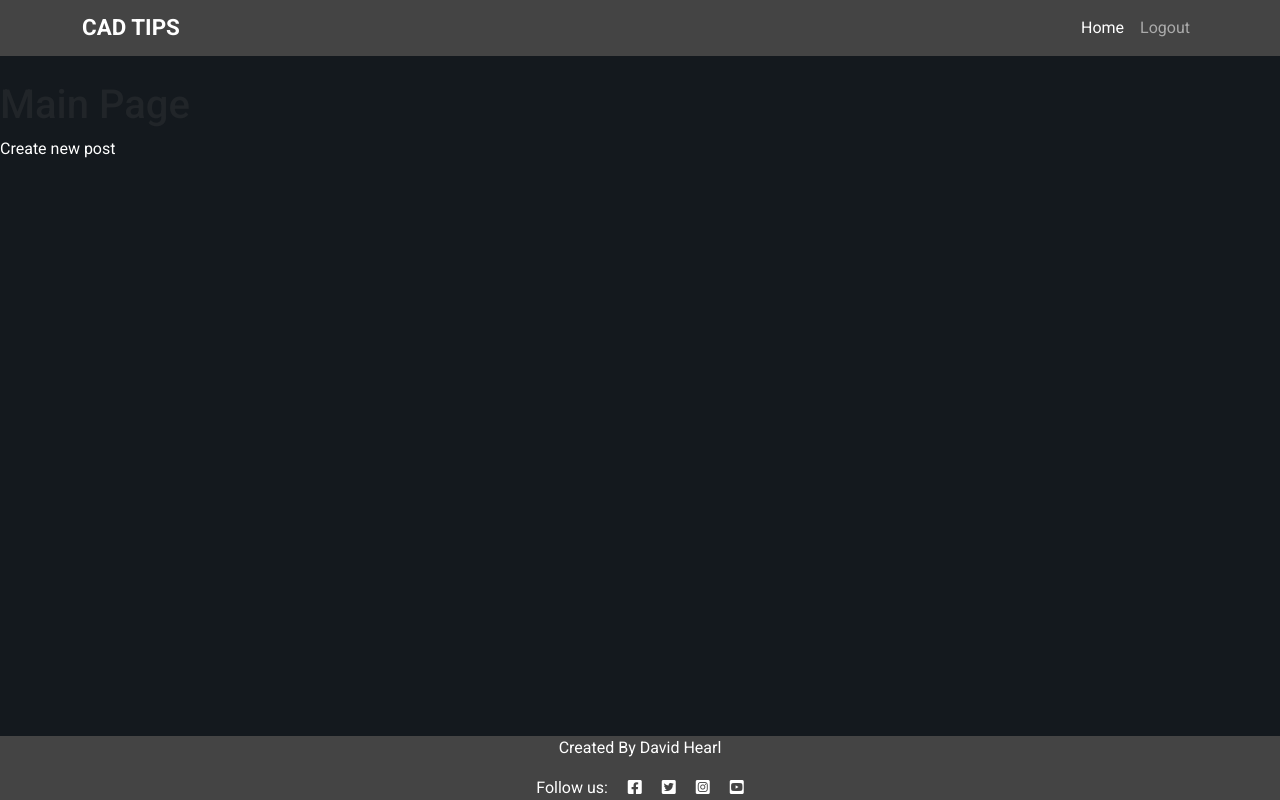
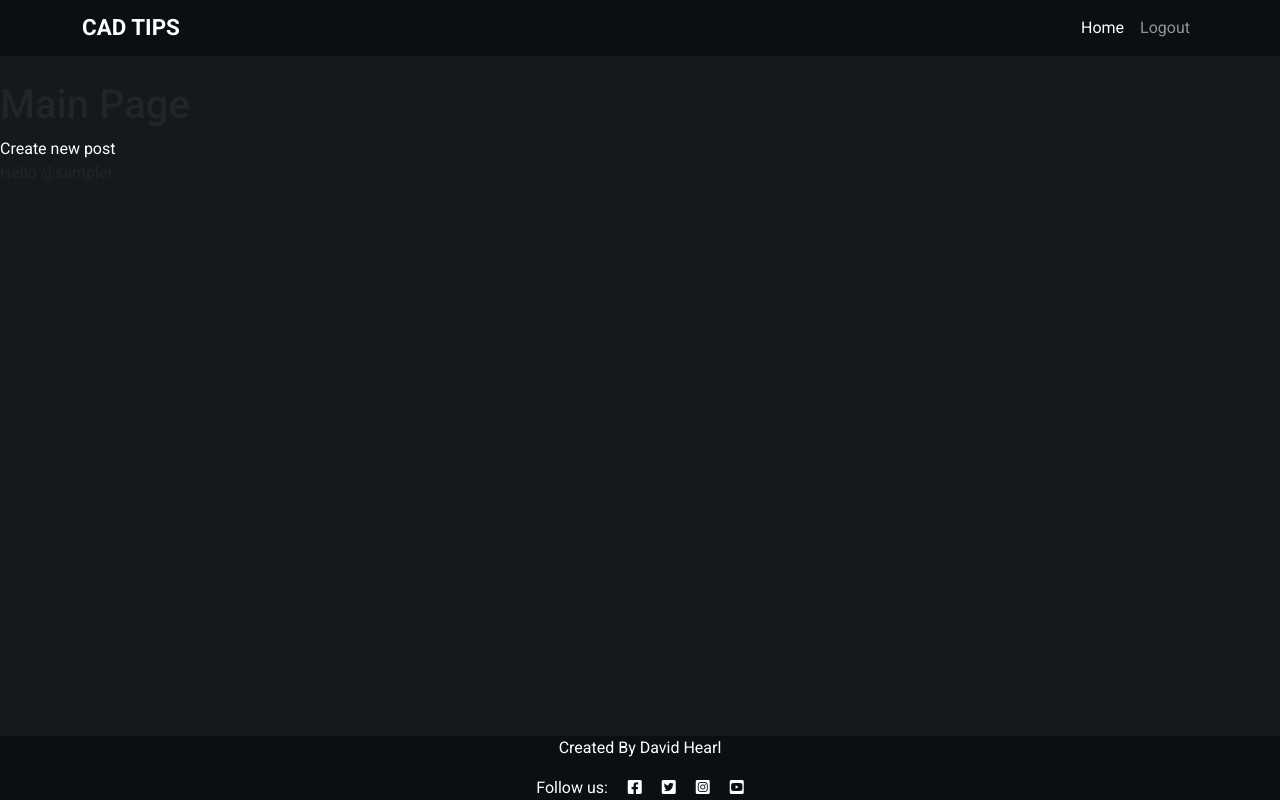
Before and after one commit to DavidHearl/inventor-blog, a Django app: page / in a window 1280 px wide. Run offline with Django 3.2, Linux system fonts and the light colour scheme; the visitor is signed in with stand-in values (Sample User, id 1); data that the repository does not hold is empty.

Commit message:
added welcome message when user signs in

```diff
--- a/blog/models.py
+++ b/blog/models.py
@@ -3,6 +3,7 @@ from django.contrib.auth.models import User
 from cloudinary.models import CloudinaryField
 
 STATUS = ((0, "Draft"), (1, "Published"))
+
 
 class Post(models.Model):
 
--- a/blog/templates/views/index.html
+++ b/blog/templates/views/index.html
@@ -8,17 +8,22 @@
 {% for post in posts %}
 
 <div>
+    <p>{{ post.title }}</p>
     <p>{{ post.created_on }}
         <a href="{% url 'delete_Post' post.id %}"><button>Delete</button></a>
     </p>
-    <button><a href="{% url 'delete_Post' post.id %}">Delete</a></button></p>
+    <a href="{% url 'post_detail' post.id %}">
 
-    <a href="{% url 'post_detail' post.id %}">
-        <p>{{ post.title }}</p>
     </a>
 </div>
 
 {% endfor %}
+
+{% if request.user.is_authenticated %}
+    <p>Hello @{{request.user.username}}!</p>
+{% else %}
+    <p>Register/Log in to create, comment on and like posts.</p>
+{% endif %}
 
 {% endblock %}
 
--- a/blog/views.py
+++ b/blog/views.py
@@ -20,7 +20,7 @@ def login(request):
         return redirect('home')
 
     if request.method == "POST":
-        username = request.POST.get('username')
+        username = request.POST.get('username').lower()
         password = request.POST.get('password')
 
         user = authenticate(request, username=username, password=password)
@@ -38,6 +38,18 @@ def login(request):
 
 def register(request):
     form = UserCreationForm()
+
+    if request.method == "POST":
+         form = UserCreationForm(request.POST)
+         if form.is_valid():
+             user = form.save(commit=False)
+             user.username = user.username.lower()
+             user.save()
+             login(request, user)
+             return redirect('home')
+         else:
+             messages.error(request, "The registration was not successful")
+
     context = {'form': form}
     return render(request, 'views/login_register.html')
 
--- a/static/css/style.css
+++ b/static/css/style.css
@@ -10,7 +10,7 @@ body{
 }
 
 .navbar{
-    background-color: #444;
+    background-color: rgb(10,15,20);
     margin-bottom: 25px;
 }
 
@@ -122,6 +122,6 @@ h3{text-align: center;}
 /* Footer */
 
 .mt-auto{
-    background-color: #444;
+    background-color: rgb(10,15,20);
     color: #fff;
 }
```
